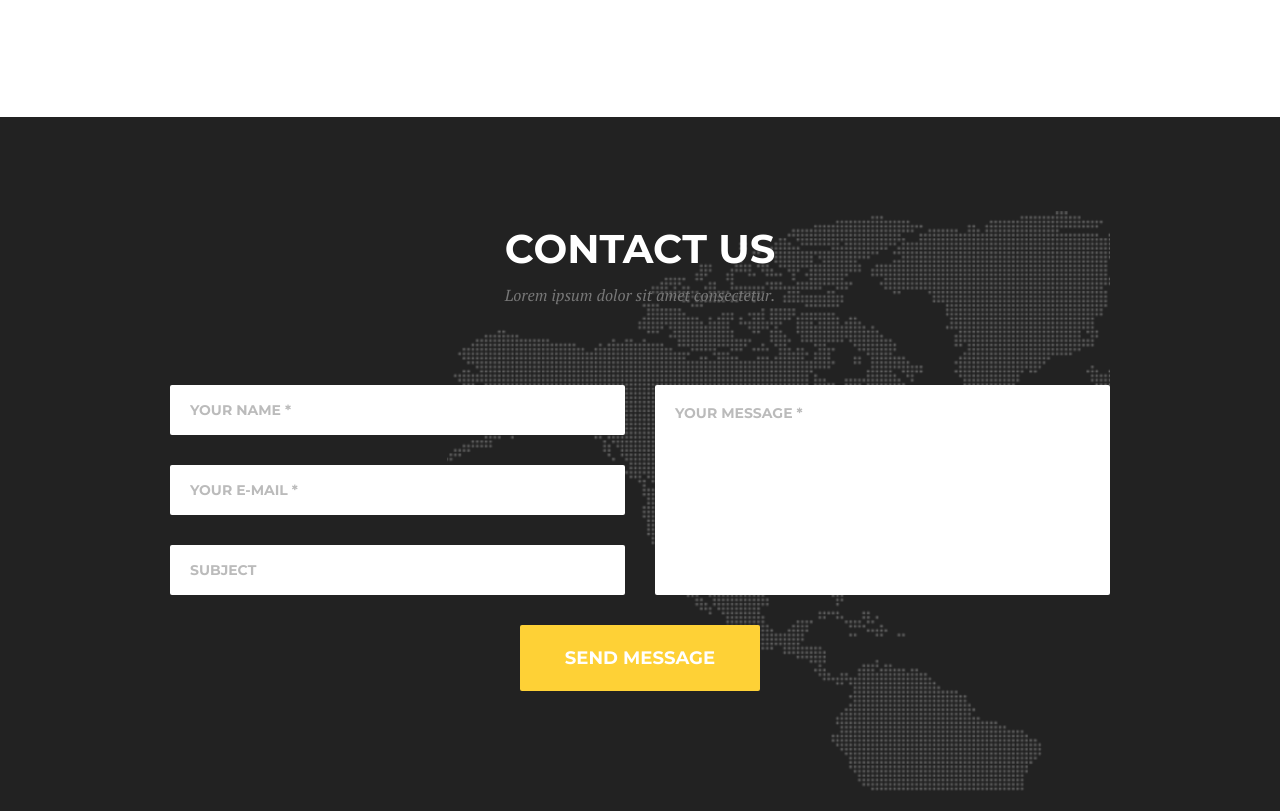
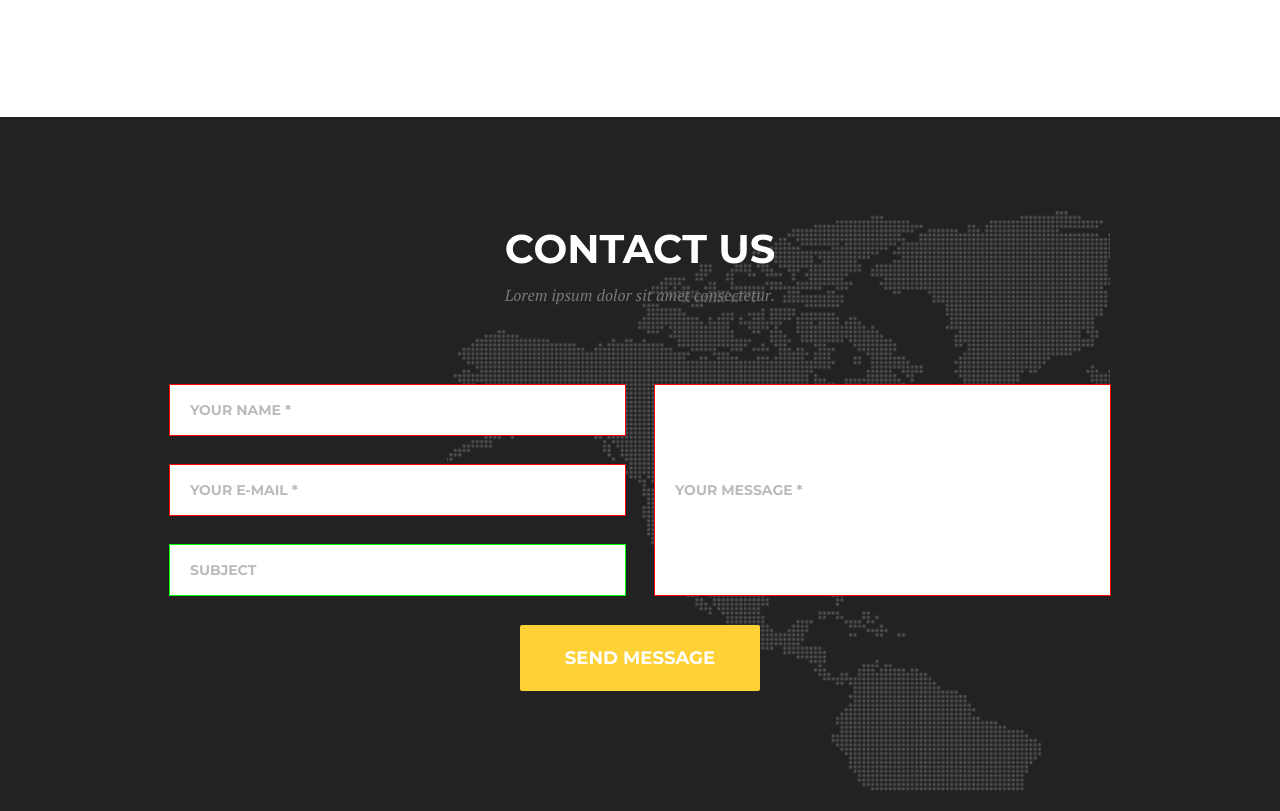
Before and after one commit to DmytroLysenko/Module_7, a plain HTML site: page index.html in a window 1280 px wide. Shown: the part 618-1429 px from the top of the page. Drawn offline with Linux system fonts and the light colour scheme.

Commit message:
fixed by comments

```diff
--- a/css/style.css
+++ b/css/style.css
@@ -75,7 +75,7 @@ body {
   color: #fed136;
 }
 
-/*  MAIN     */
+/*  MAIN  SERVICES    */
 .main__services {
   padding: 94px 0 120px 0;
 }
@@ -151,53 +151,68 @@ body {
   color: #777777;
 }
 
-/*  FOOTER   */
-.footer {
+/*  MAIN CONTACT   */
+.main__contact {
   padding: 94px 0 20px 0;
   background-color: #222222;
 }
-.footer .wrapper {
+
+.main__contact .wrapper {
   background-image: url(../img/Map_Image.png);
   background-position: right bottom;
   background-repeat: no-repeat;
   background-size: contain;
 }
 
-.footer .section_title > span {
+.main__contact .section_title > span {
   color: #fff;
 }
 
-.footer__form {
-  display: flex;
-  flex-direction: column;
-  align-items: flex-start;
-  position: relative;
+/*  FORM   */
+
+.main__contact_form {
   padding-bottom: 100px;
-
+  max-width: 940px;
   font-family: "Montserrat", sans-serif;
 }
+.main__contact_list {
+  position: relative;
+}
 
-.footer__form > textarea {
-  resize: none;
-  padding: 20px;
-  border: none;
-  width: 455px;
-  height: 210px;
+.main__contact_item {
+  width: 48.4%;
+  height: 50px;
   border-radius: 2px;
+  background-color: #fff;
+}
+
+.main__contact_item:not(:nth-last-child(-n + 2)) {
+  margin-bottom: 30px;
+}
+
+.main__contact_item:last-child {
   position: absolute;
   top: 0;
   right: 0;
+  height: 100%;
 }
 
-.footer__form > input {
+.main__contact_input {
+  width: 100%;
+  height: 100%;
   padding: 0 20px;
   border: none;
-  width: 455px;
-  height: 50px;
-  border-radius: 2px;
 }
 
-.footer__form *::placeholder {
+.main__contact_input:invalid {
+  outline: 1px solid #f00;
+}
+
+.main__contact_input:valid {
+  outline: 1px solid #0f0;
+}
+
+.main__contact_form *::placeholder {
   font-family: "Montserrat", sans-serif;
   font-size: 1rem;
   line-height: 1.2;
@@ -206,11 +221,8 @@ body {
   color: #bbbbbb;
 }
 
-.footer__form > input:not(:last-of-type) {
-  margin-bottom: 30px;
-}
-
-.footer__form_button {
+.main__contact_button {
+  display: block;
   padding: 0;
   border: none;
   border-radius: 2px;
--- a/index.html
+++ b/index.html
@@ -66,42 +66,58 @@
           </ul>
         </div>
       </section>
-    </main>
-    <footer class="footer">
+      <section class="main__contact">
         <div class="wrapper">
           <h2 class="section_title">
             <span>Contact us</span>
             Lorem ipsum dolor sit amet consectetur.
           </h2>
-        <form action="#" method="GET" class="footer__form">
+          <form action="#" method="GET" class="main__contact_form">
+            <div class="main__contact_list">
+              <div class="main__contact_item">
                 <input
+                  class="main__contact_input"
                   type="text"
                   name="name"
                   placeholder="Your name *"
                   autocomplete="off"
                   required
                 />
+              </div>
+              <div class="main__contact_item">
                 <input
+                  class="main__contact_input"
                   type="email"
                   name="mail"
                   placeholder="Your e-mail *"
                   autocomplete="off"
                   required
                 />
+              </div>
+              <div class="main__contact_item">
                 <input
+                  class="main__contact_input"
                   type="text"
                   name="subject"
                   autocomplete="off"
                   placeholder="Subject"
                 />
-          <textarea
+              </div>
+              <div class="main__contact_item">
+                <input
+                  class="main__contact_input main__contact_form_massage"
+                  type="text"
                   name="message"
+                  placeholder="Your message *"
+                  autocomplete="off"
                   required
-            placeholder="Your message *"
-          ></textarea>
-          <button class="footer__form_button">Send Message</button>
+                />
+              </div>
+            </div>
+            <button class="main__contact_button">Send Message</button>
           </form>
         </div>
-    </footer>
+      </section>
+    </main>
   </body>
 </html>
```
Lines whose indentation alone changed are shown as unchanged.
